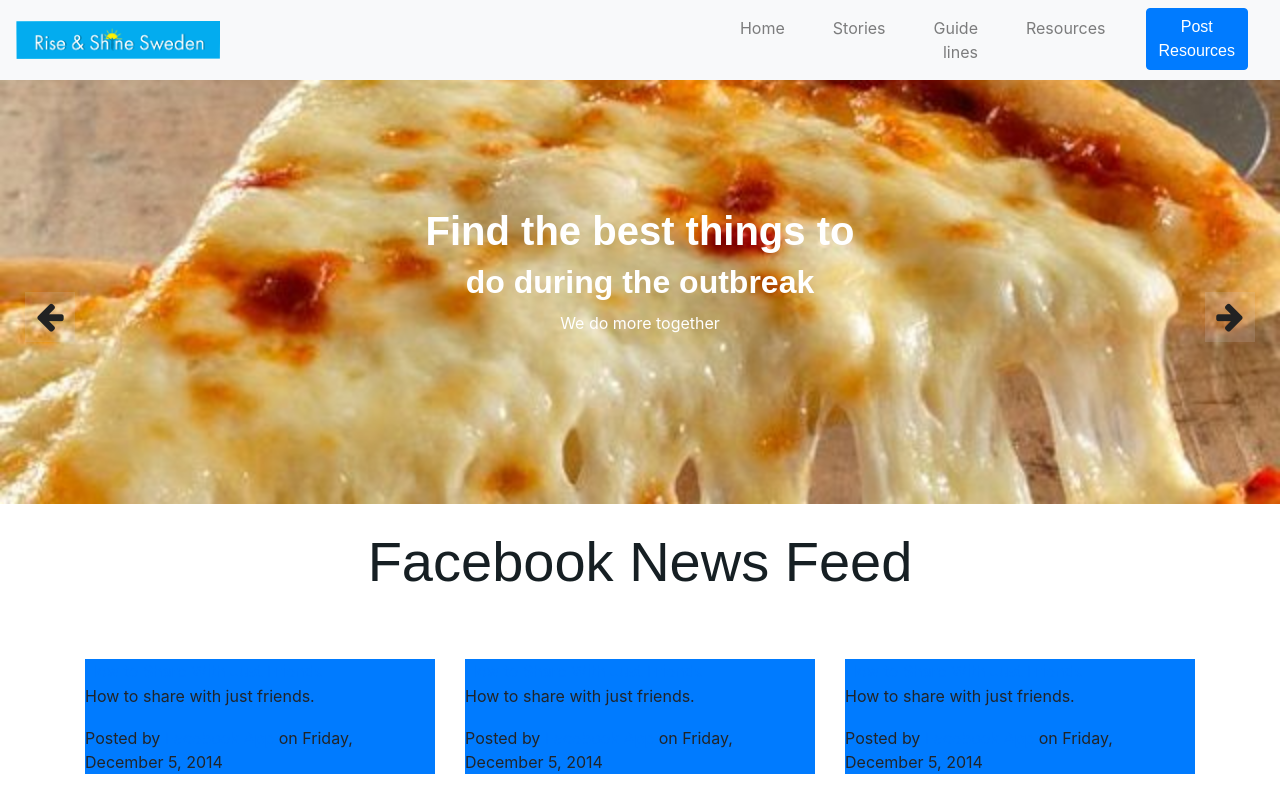
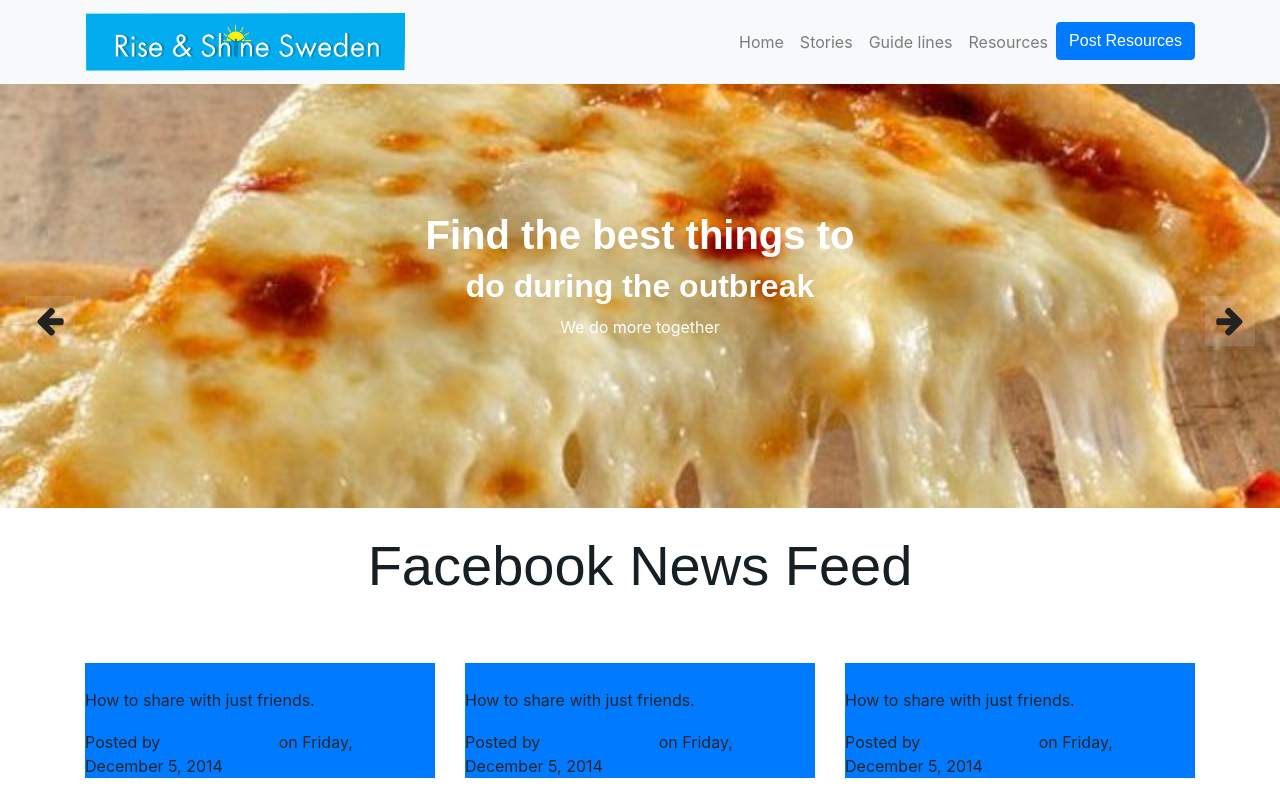
Before and after one commit to electrone901/rise-and-shine-sweden, a React (Create React App) app: page / in a window 1280 px wide. Shown: the top 800 px of the page. Built offline with nearby package versions, Linux system fonts and the light colour scheme.

Commit message:
fix the navbar

```diff
--- a/src/components/layout/Navbar.js
+++ b/src/components/layout/Navbar.js
@@ -4,28 +4,20 @@
 import styles from "./Footer.module.css";
 import logo from "../img/banner.png";
 
-
-
 const Navbar = () => {
   return (
+
     <nav className="navbar navbar-expand-lg navbar-light bg-light">
+      <div className="container">
         <Link className="navbar-brand" to="/">
           <img src={logo} alt="logo" className="img-fluid logo" />
         </Link>
-
-      <button
-        className="navbar-toggler"
-        type="button"
-        data-toggle="collapse"
-        data-target="#navbarNav"
-        aria-controls="navbarNav"
-        aria-expanded="false"
-        aria-label="Toggle navigation"
-      >
+        <button className="navbar-toggler" type="button" data-toggle="collapse" data-target="#navbarSupportedContent" aria-controls="navbarSupportedContent" aria-expanded="false" aria-label="Toggle navigation">
           <span className="navbar-toggler-icon"></span>
         </button>
-      <div className="collapse navbar-collapse text-right" id="navbarNav">
-        <ul className="navbar-nav">
+
+        <div className="collapse navbar-collapse" id="navbarSupportedContent">
+          <ul className="navbar-nav ml-auto">
             <li className="nav-item">
               <Link className="nav-link" to="/">
                 Home
@@ -46,17 +38,15 @@
                 Resources
               </Link>
             </li>
-          <li
-            className="nav-item"
-            data-toggle="collapse"
-            data-target=".navbar-collapse.show"
-          >
+            <li className="nav-item">
               <Link className="btn btn-primary" to="/addResource">
                 Post resources
               </Link>
             </li>
           </ul>
         </div>
+      </div>
+
     </nav>
   );
 };
--- a/src/index.css
+++ b/src/index.css
@@ -310,15 +310,6 @@
             width: 20rem;
         }
 
-        .navbar-brand {
-            padding-right: 30rem;
-        }
-
-        .nav-item {
-            padding-left: 1rem;
-            padding-right: 1rem;
-        }
-
         .helpful {
             padding-top: 5px;
             padding-bottom: 5px;
```
Lines whose indentation alone changed are shown as unchanged.
